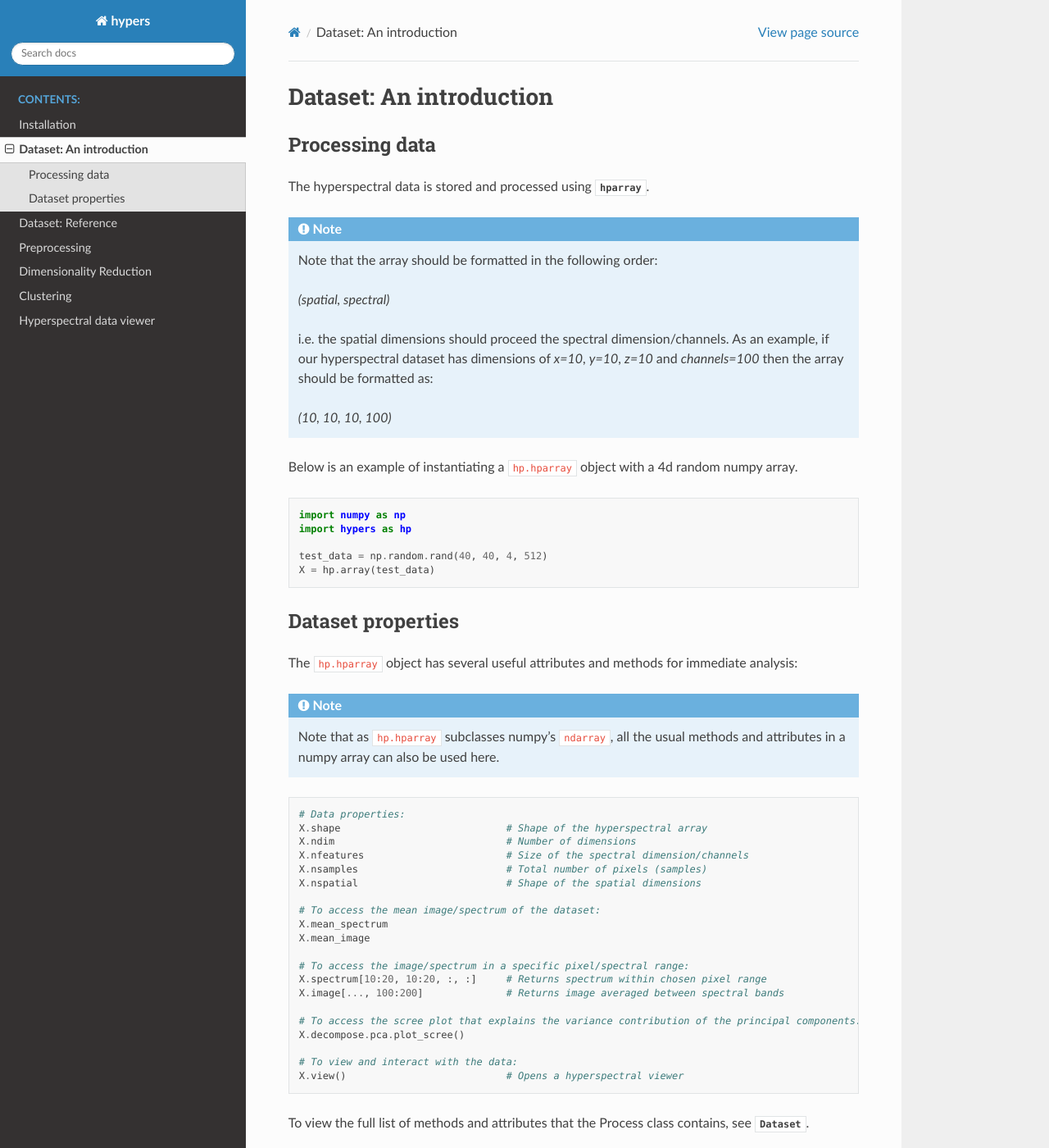
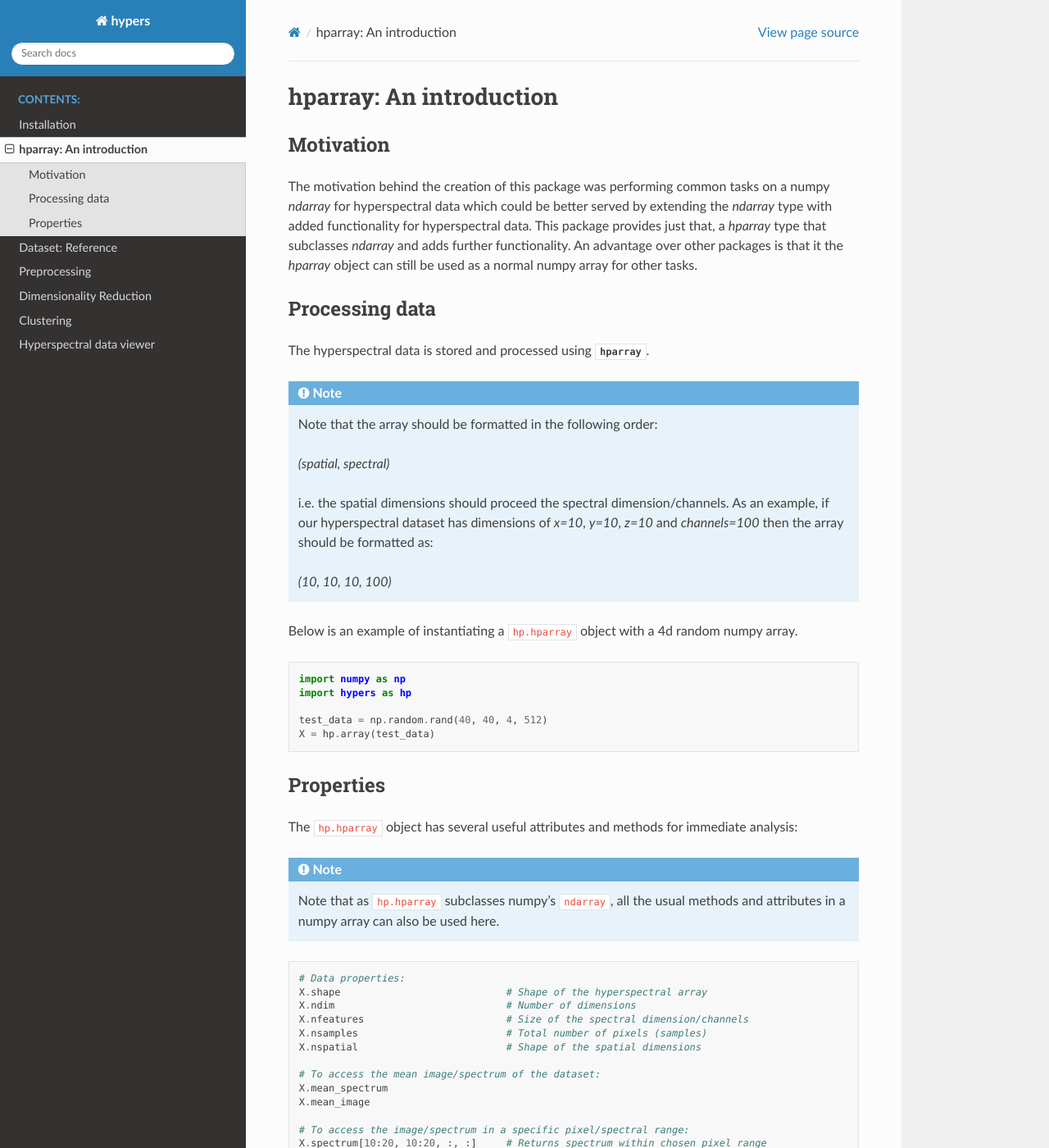
Before and after one commit to priyankshah7/hypers, a Sphinx documentation site: the page built from docs/source/dataset.rst, in a window 1280 px wide and 1400 px high. Shown: the whole window at 82% size. Built offline with Sphinx 7.4.7 and the Read the Docs theme 2.0.0, drawn with Linux system fonts in a browser that asks for light colours; some of the changed text lies outside the part shown.

Commit message:
Added motivation section and corrected some errors

```diff
--- a/docs/source/dataset.rst
+++ b/docs/source/dataset.rst
@@ -1,6 +1,14 @@
 =========================
-Dataset: An  introduction
+hparray: An  introduction
 =========================
+
+Motivation
+==========
+The motivation behind the creation of this package was performing common tasks on a numpy `ndarray` for
+hyperspectral data which could be better served by extending the `ndarray` type with added functionality for
+hyperspectral data. This package provides just that, a `hparray` type that subclasses `ndarray` and adds further
+functionality. An advantage over other packages is that it the `hparray` object can still be used as a normal
+numpy array for other tasks.
 
 Processing data
 ===============
@@ -29,8 +37,8 @@ Below is an example of instantiating a ``hp.hparray`` object with a 4d random nu
     test_data = np.random.rand(40, 40, 4, 512)
     X = hp.array(test_data)
 
-Dataset properties
-==================
+Properties
+==========
 The ``hp.hparray`` object has several useful attributes and methods for immediate analysis:
 
 .. note::
@@ -59,8 +67,8 @@ The ``hp.hparray`` object has several useful attributes and methods for immediat
     X.decompose.pca.plot_scree()
 
     # To view and interact with the data:
-    X.view()                           # Opens a hyperspectral viewer
+    X.plot(backend='pyqt')                           # Opens a hyperspectral viewer
 
 
 To view the full list of methods and attributes that the Process class contains, see
-:class:`~hypers.Dataset`.
+:class:`~hypers.hparray`.
```
